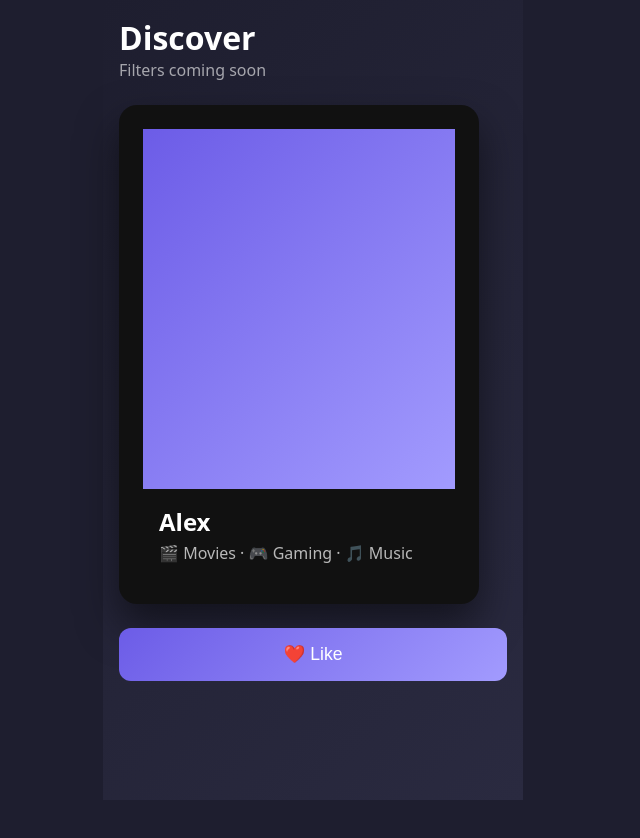
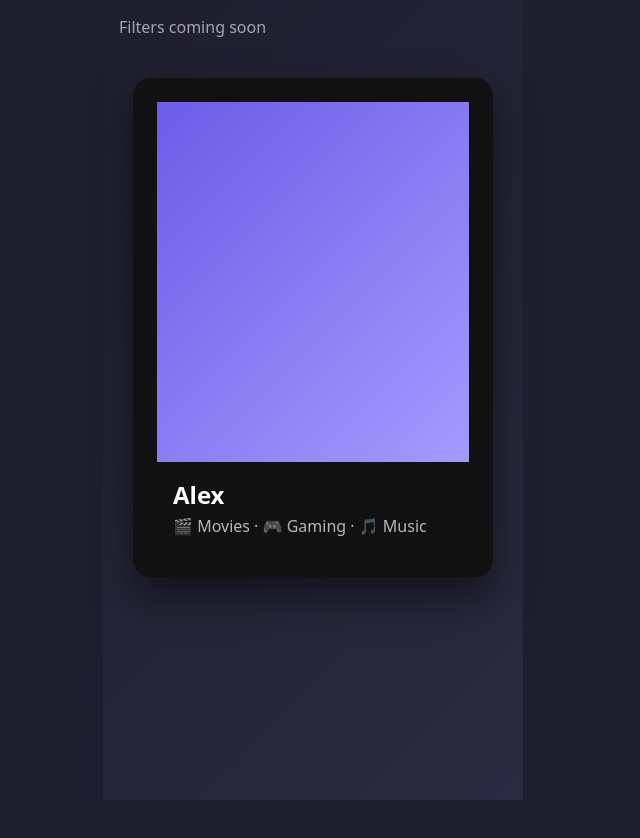
Before and after one commit to josevillar197/Pairly-v2, a React (Vite) app: page /discover in a window 1280 px wide. Shown: the top 838 px of the page, without its empty margins (327-967 px from the left). Built offline with nearby package versions, Linux system fonts and the light colour scheme.

Commit message:
Authoritative frontend snapshot

```diff
--- a/src/pages/DiscoveryPage.jsx
+++ b/src/pages/DiscoveryPage.jsx
@@ -1,32 +1,14 @@
-import { useState } from "react";
 import MatchCard from "../components/MatchCard";
-import LikeButton from "../components/LikeButton";
 import FilterBar from "../components/FilterBar";
-import EmptyState from "../components/EmptyState";
 
 function DiscoveryPage() {
-  const users = [
-    { id: 1, name: "Alex", tastes: ["Movies", "Gaming"] },
-    { id: 2, name: "Jamie", tastes: ["Shows", "Indie Games"] },
-  ];
-
-  const [index, setIndex] = useState(0);
-  const currentUser = users[index];
-
   return (
     <div className="page discover-page">
-      <h1>Discover</h1>
-
       <FilterBar />
 
-      {currentUser ? (
-        <>
-          <MatchCard user={currentUser} />
-          <LikeButton onLike={() => setIndex(index + 1)} />
-        </>
-      ) : (
-        <EmptyState />
-      )}
+      <div className="discover-feed">
+        <MatchCard />
+      </div>
     </div>
   );
 }
```
